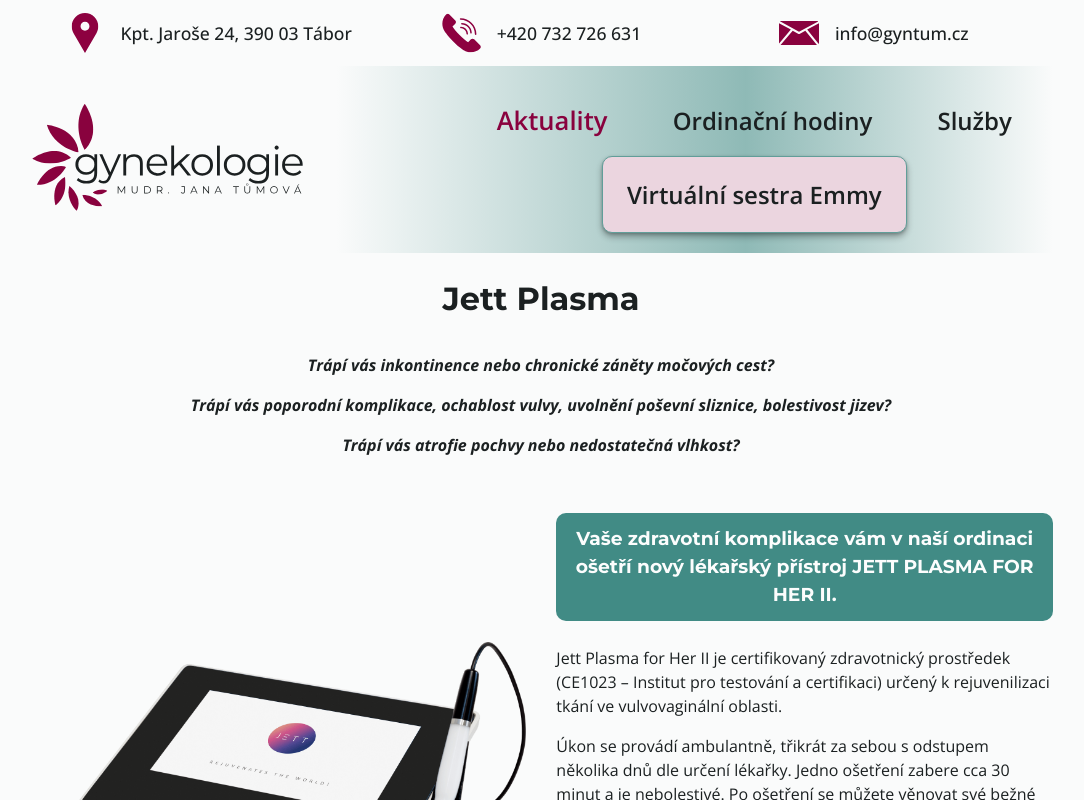
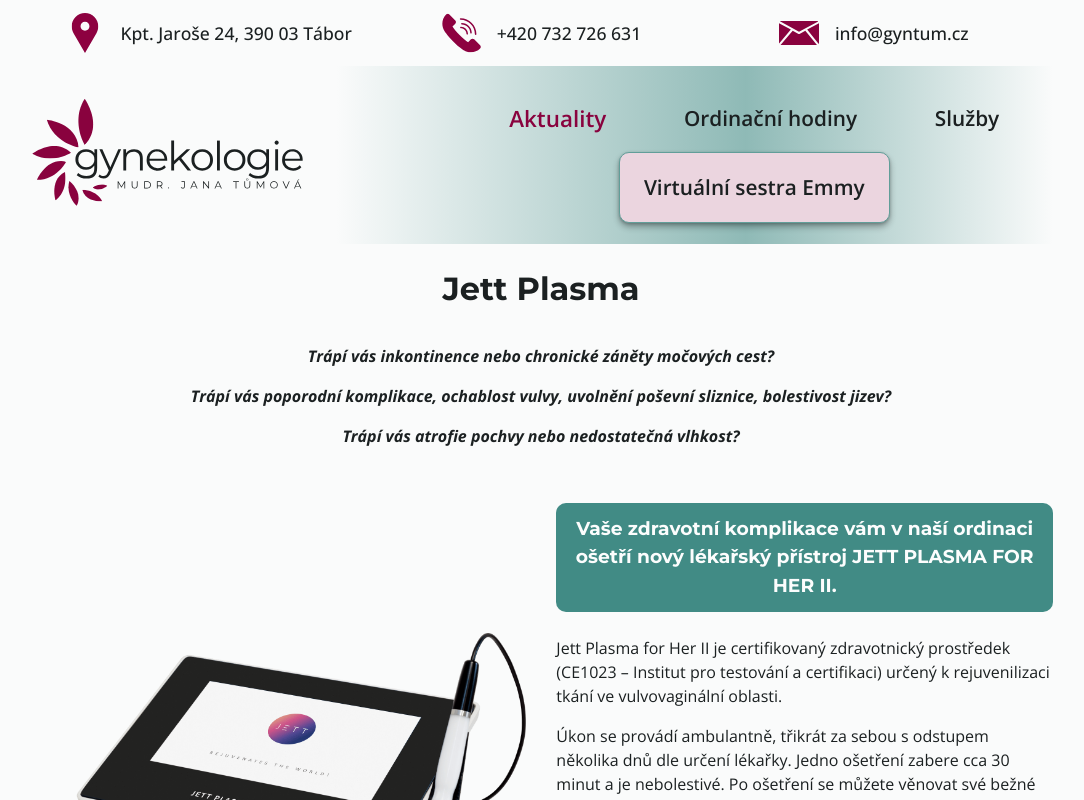
Before and after one commit to veronika-sesay/gyntum, a React (Vite) app: page /plasmajett in a window 1280 px wide. In both pictures the pointer is over the link "Aktuality". Shown: the top 800 px of the page, without its empty margins (99-1183 px from the left). Built offline with nearby package versions, Linux system fonts and the light colour scheme.

Commit message:
Navigation pane font size adjustment

```diff
--- a/src/pages/Navigation/style.css
+++ b/src/pages/Navigation/style.css
@@ -64,7 +64,7 @@
 
 nav a {
   margin: 0.5rem 1rem;
-  font-size: 1.2rem;
+  font-size: 1rem;
   font-weight: 600;
   color: var(--eerie-black);
   text-decoration: none;
@@ -251,6 +251,18 @@
   }
 
   nav a {
+    font-size: 1.3rem;
+  }
+
+  nav a:hover,
+  nav a:active,
+  nav a:focus {
+    font-size: 1.4rem;
+  }
+}
+
+@media (min-width: 1601px) {
+  nav a {
     font-size: 1.5rem;
   }
 
```
